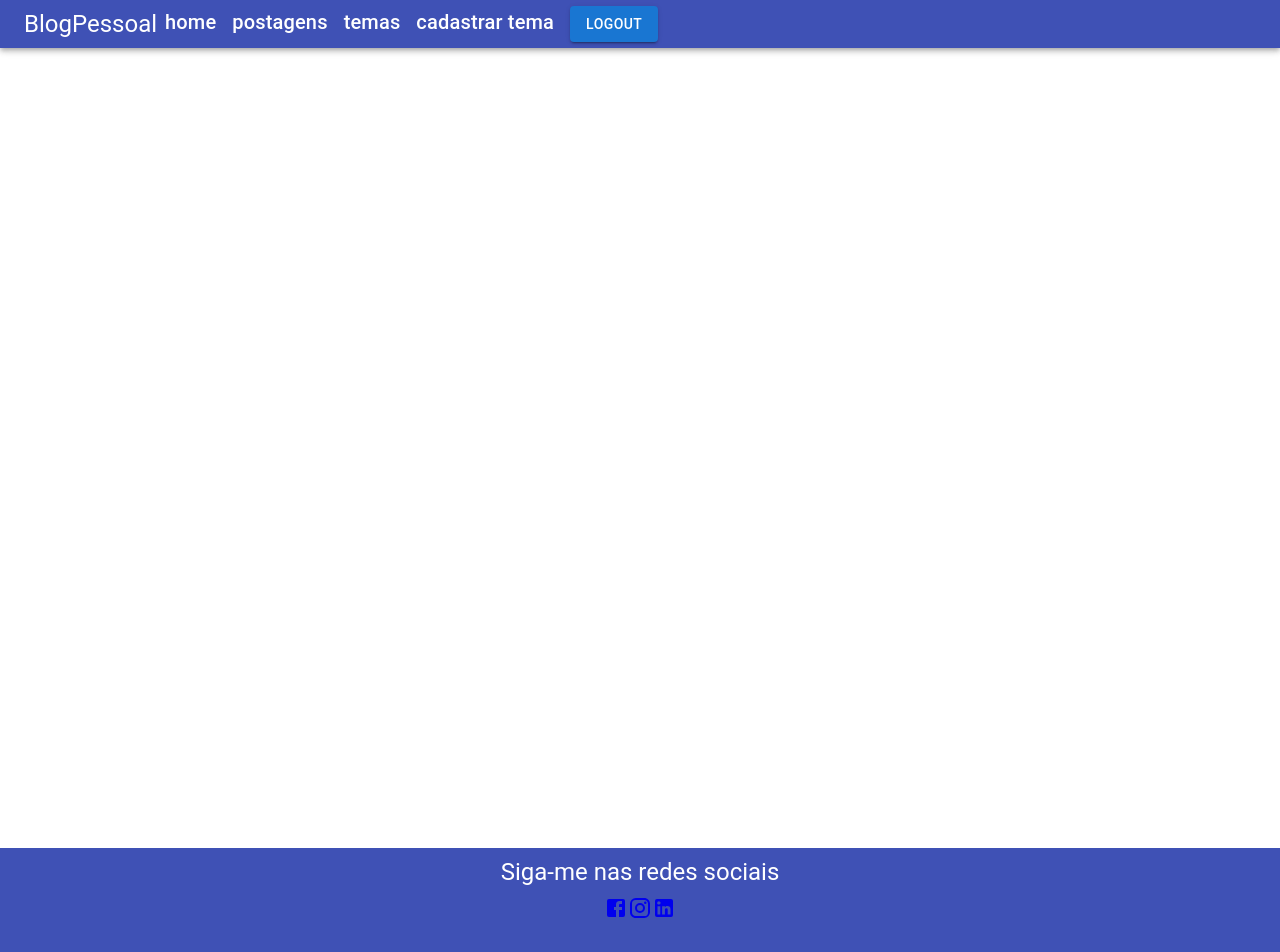
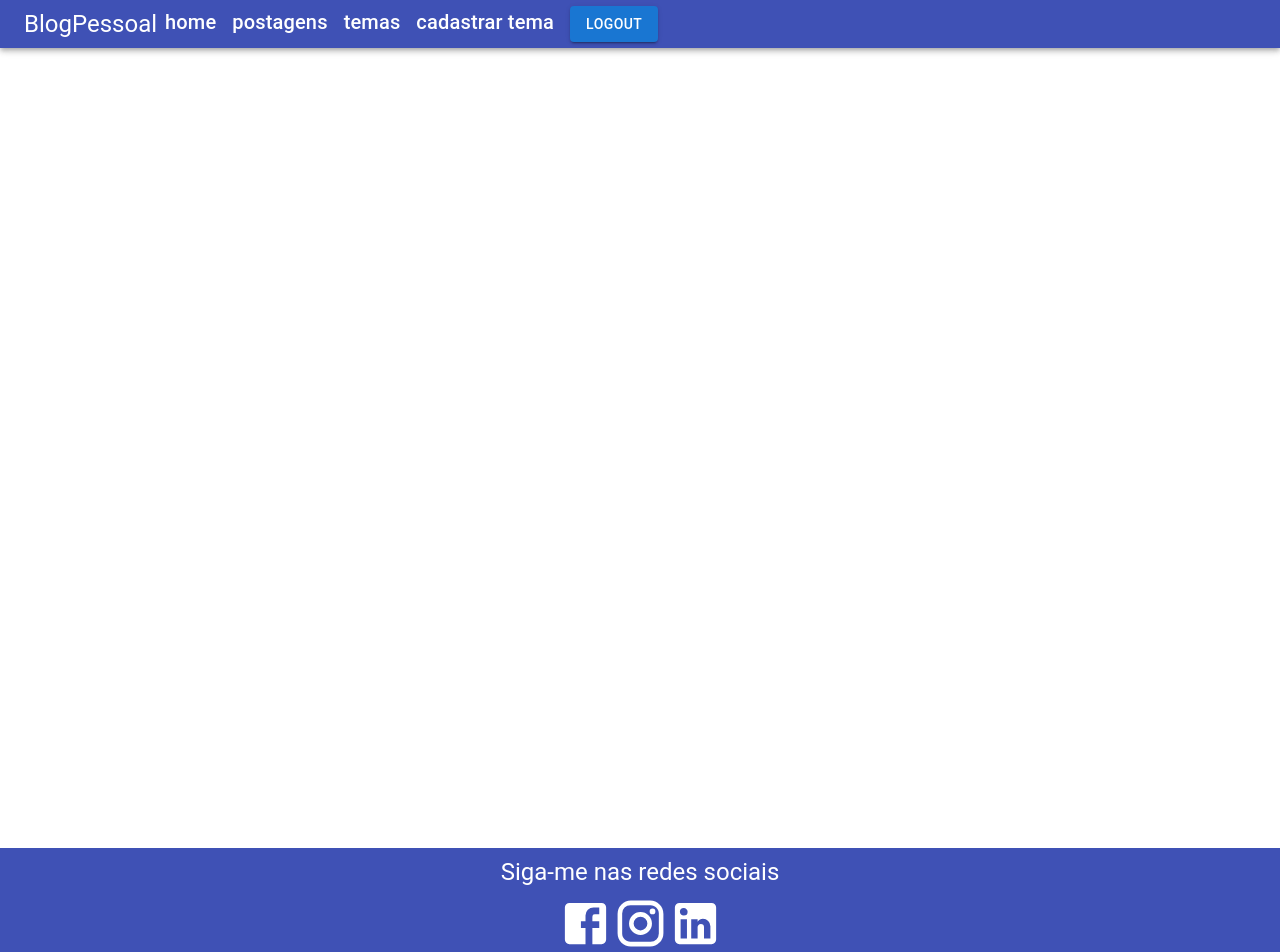
Before and after one commit to Edusan17/Projeto-React, a React (Create React App) app: page /cadastro in a window 1280 px wide. Shown: the top 952 px of the page. Built offline with nearby package versions, Linux system fonts and the light colour scheme.

Commit message:
Utilizando componentes de Login

```diff
--- a/src/componentes/estaticos/footer/Footer.tsx
+++ b/src/componentes/estaticos/footer/Footer.tsx
@@ -17,13 +17,13 @@ function Footer() {
                             </Box>
                             <Box display="flex" alignItems="center" justifyContent="center">
                                 <a href="facebook.com.br" target="_blank">
-                                    <FacebookIcon className='redes' />
+                                        <FacebookIcon style={{ fontSize: 55, color:"white" }} />
                                 </a>
                                 <a href="https://www.instagram.com/duuh_sanx/" target="_blank">
-                                    <InstagramIcon className='redes' />
+                                    <InstagramIcon style={{ fontSize: 55, color:"white" }} />
                                 </a>
                                 <a href="https://www.linkedin.com/in/eduardo-cordeiro-dos-santos-31a4291a1/" target="_blank">
-                                    <LinkedInIcon className='redes' />
+                                    <LinkedInIcon style={{ fontSize: 55, color:"white" }} />
                                 </a>
                             </Box>
                             </Box>
```
